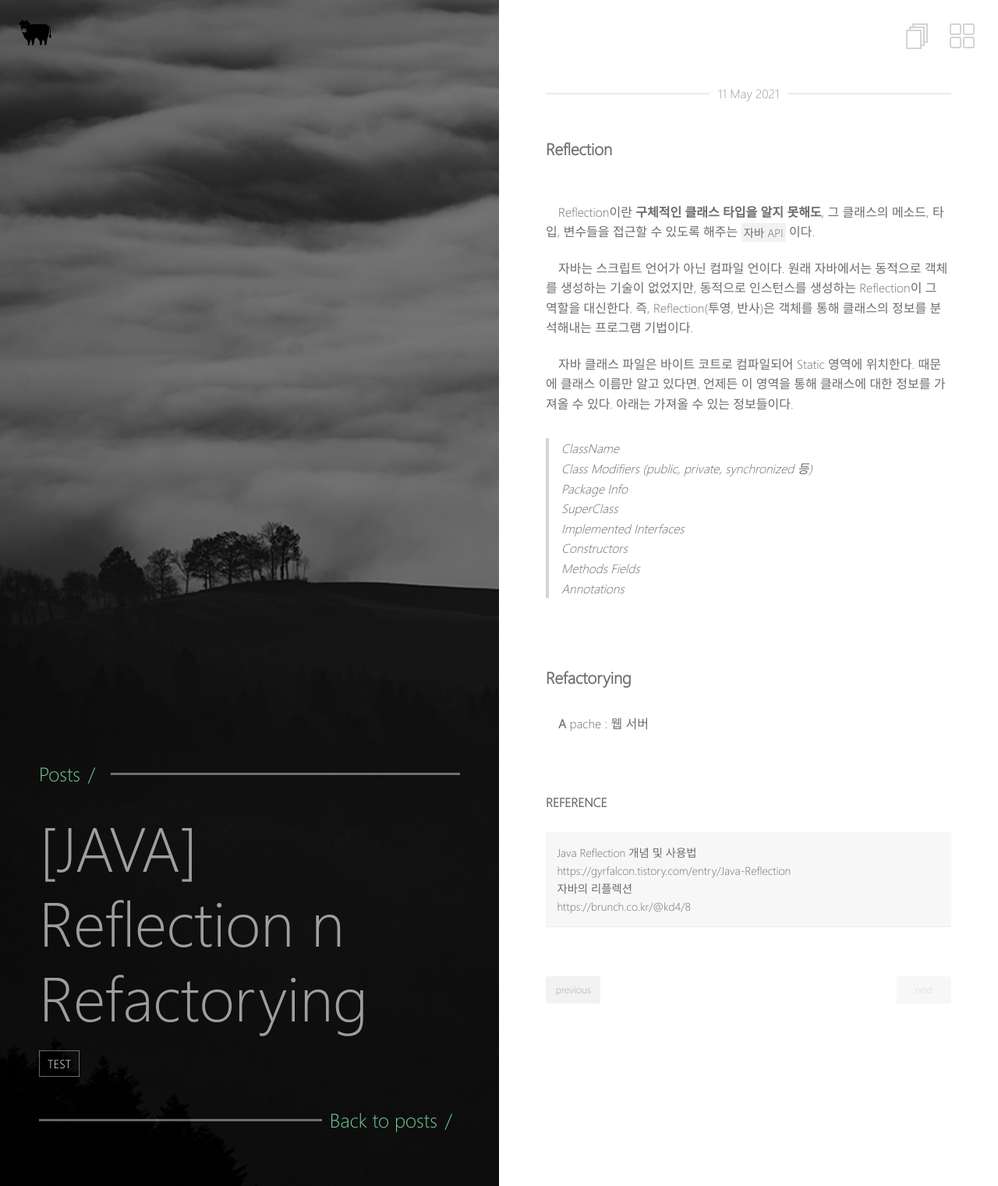
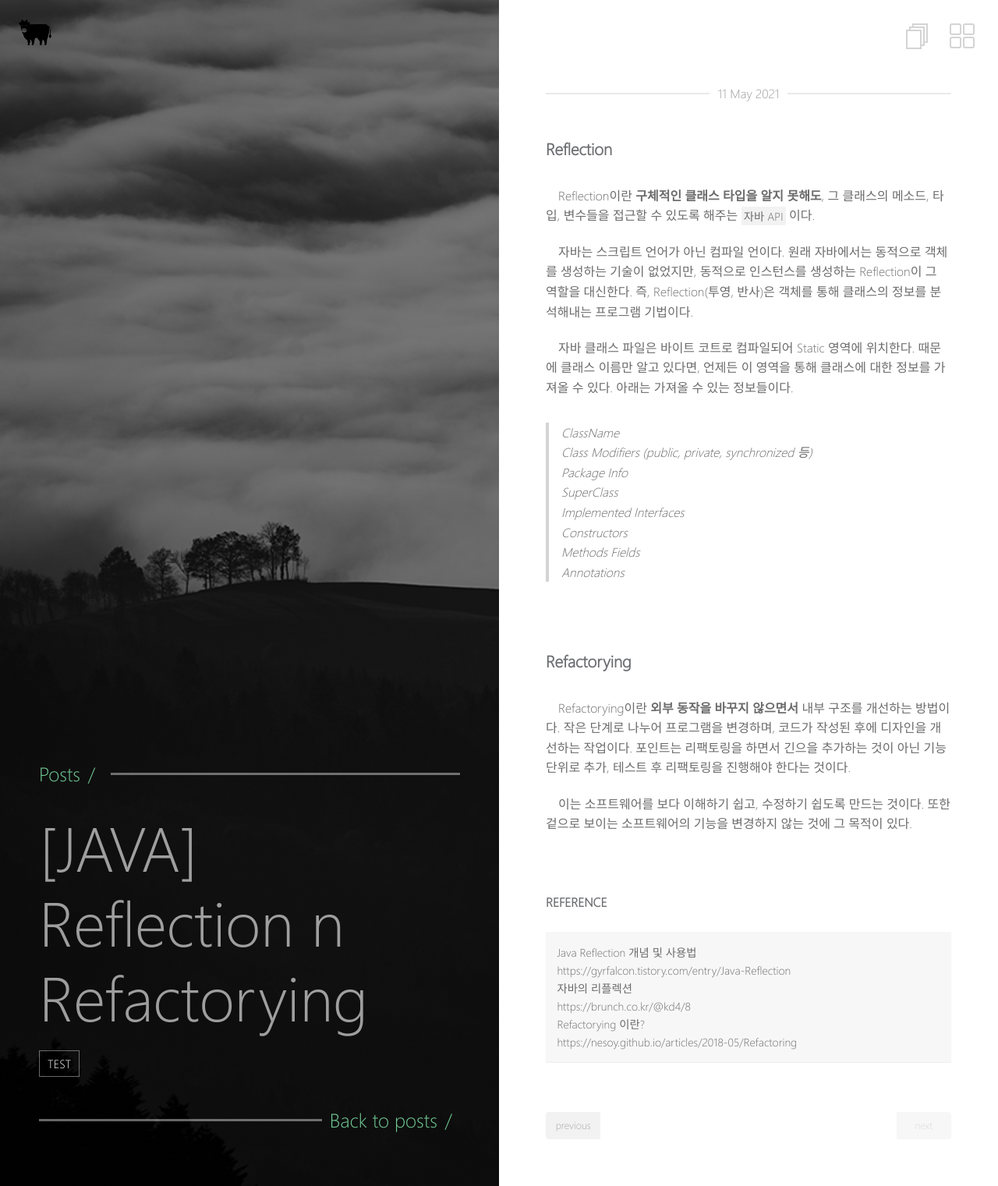
Before and after one commit to uunwon/uunwon.github.io, a Jekyll site: the page built from _posts/2021-05-11-Reflection-Refactory.md, in a window 1280 px wide. Shown: the whole page at 78% size. Built offline with Jekyll 4.4.1, drawn with Linux system fonts in a browser that asks for light colours.

Commit message:
add post 'n refactorying'

```diff
--- a/_posts/2021-05-11-Reflection-Refactory.md
+++ b/_posts/2021-05-11-Reflection-Refactory.md
@@ -10,7 +10,6 @@ tag:
 
 ### Reflection
 <br>
-
 　Reflection이란 **구체적인 클래스 타입을 알지 못해도**, 그 클래스의 메소드, 타입, 변수들을 접근할 수 있도록 해주는 `자바 API` 이다.
 
 　자바는 스크립트 언어가 아닌 컴파일 언이다. 원래 자바에서는 동적으로 객체를 생성하는 기술이 없었지만, 동적으로 인스턴스를 생성하는 Reflection이 그 역할을 대신한다. 즉, Reflection(투영, 반사)은 객체를 통해 클래스의 정보를 분석해내는 프로그램 기법이다.
@@ -23,7 +22,9 @@ tag:
 
 ### Refactorying
 <br>
-　**A** pache : 웹 서버
+　Refactorying이란 **외부 동작을 바꾸지 않으면서** 내부 구조를 개선하는 방법이다. 작은 단계로 나누어 프로그램을 변경하며, 코드가 작성된 후에 디자인을 개선하는 작업이다. 포인트는 리팩토링을 하면서 긴으을 추가하는 것이 아닌 기능 단위로 추가, 테스트 후 리팩토링을 진행해야 한다는 것이다.
+
+　이는 소프트웨어를 보다 이해하기 쉽고, 수정하기 쉽도록 만드는 것이다. 또한 겉으로 보이는 소프트웨어의 기능을 변경하지 않는 것에 그 목적이 있다.
 
 <br>
 
@@ -32,4 +33,6 @@ Java Reflection 개념 및 사용법
 https://gyrfalcon.tistory.com/entry/Java-Reflection
 자바의 리플렉션
 https://brunch.co.kr/@kd4/8
+Refactorying 이란?
+https://nesoy.github.io/articles/2018-05/Refactoring
 {: .notice}
```
Also changed, not shown: 3 other files.
